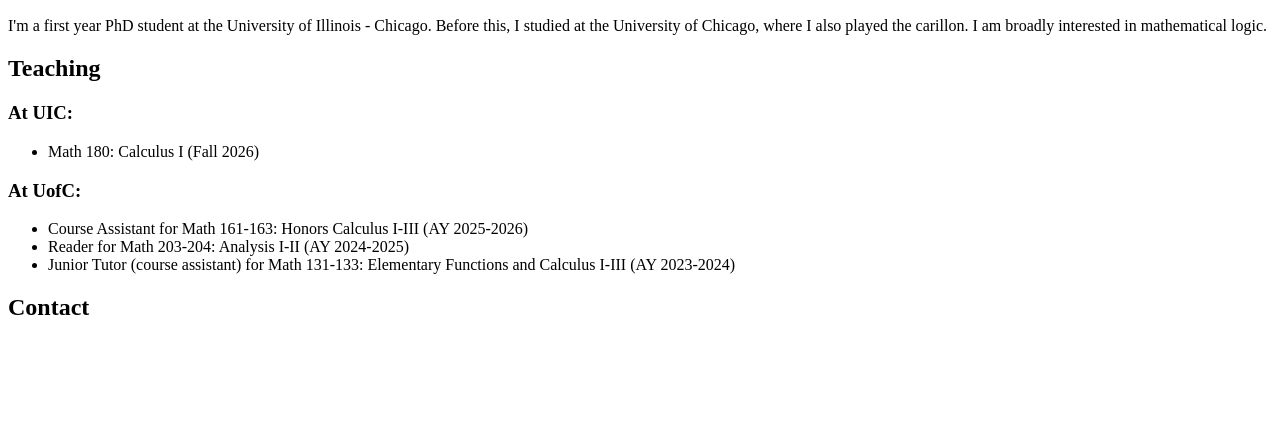
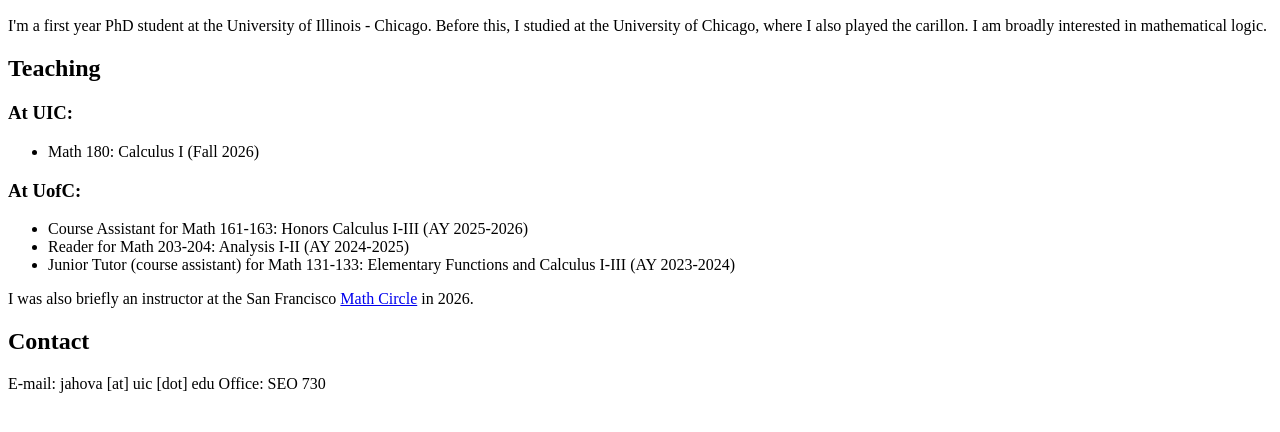
Before and after one commit to jahovanec/jahovanec.github.io, a plain HTML site: page index.html in a window 1280 px wide. Shown: the part 96-528 px from the top of the page. Drawn offline with Linux system fonts and the light colour scheme.

Commit message:
Update index.html

```diff
--- a/index.html
+++ b/index.html
@@ -17,6 +17,9 @@
     <li>Reader for Math 203-204: Analysis I-II (AY 2024-2025)</li>
     <li>Junior Tutor (course assistant) for Math 131-133: Elementary Functions and Calculus I-III (AY 2023-2024)</li>
   </ul>
+  I was also briefly an instructor at the San Francisco <a href = "https://sfmathcircle.org/">Math Circle</a> in 2026.
   <h2>Contact</h2>
+  E-mail: jahova [at] uic [dot] edu
+  Office: SEO 730
 </body>
 </html>
```
